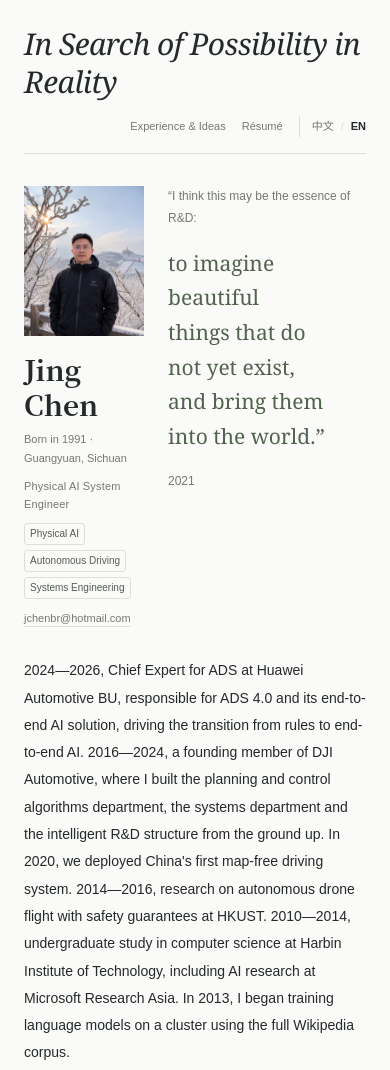
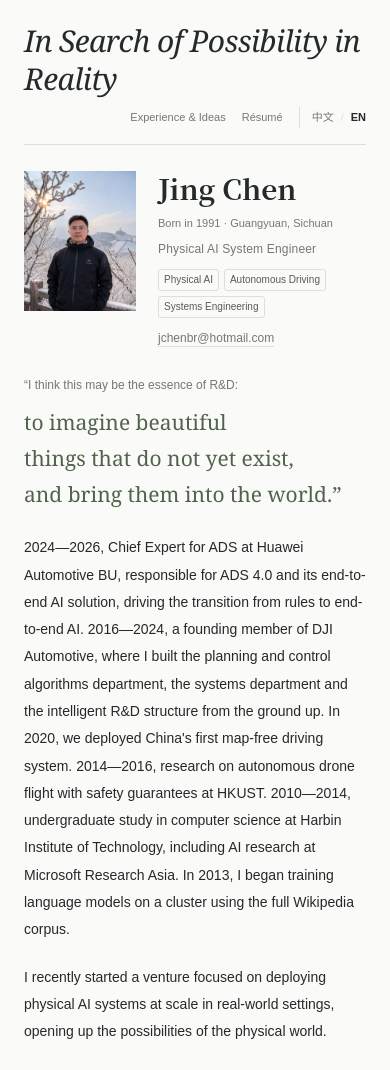
Before and after one commit to jchenbr1991/jchenbr1991.github.io, a plain HTML site: page en.html in a window 390 px wide. Shown: the top 1070 px of the page. Drawn offline with Linux system fonts and the light colour scheme.

Commit message:
Publish approved two-column homepage and remove quote year

```diff
--- a/en.html
+++ b/en.html
@@ -4,7 +4,7 @@
 <meta charset="utf-8"><meta name="viewport" content="width=device-width,initial-scale=1">
 <title>In Search of Possibility in Reality</title>
 <meta name="description" content="Jing Chen, Physical AI System Engineer. Experiences and ideas from Microsoft Research Asia, HKUST, DJI Automotive and Huawei ADS, and the next step toward autonomous physical AI systems.">
-<meta name="theme-color" content="#fafaf8"><link rel="canonical" href="https://chenjing.net/en.html"><link rel="alternate" hreflang="zh-CN" href="https://chenjing.net/"><link rel="alternate" hreflang="en" href="https://chenjing.net/en.html"><link rel="stylesheet" href="styles.css?hash=288b6481c6">
+<meta name="theme-color" content="#fafaf8"><link rel="canonical" href="https://chenjing.net/en.html"><link rel="alternate" hreflang="zh-CN" href="https://chenjing.net/"><link rel="alternate" hreflang="en" href="https://chenjing.net/en.html"><link rel="stylesheet" href="styles.css?hash=75ebc222e5">
 </head>
 <body><a class="skip" href="#main">Skip to content</a><div class="page">
 <header class="header"><h1 class="page-title"><a class="home" href="#main">In Search of Possibility in Reality</a></h1><nav aria-label="Main navigation"><a href="#journey">Experience &amp; Ideas</a><a href="#resume">Résumé</a><span class="language-switch" aria-label="Language"><a href="index.html" lang="zh-CN" hreflang="zh-CN">中文</a><span aria-hidden="true">/</span><a href="en.html" lang="en" aria-current="page">EN</a></span></nav></header>
@@ -12,13 +12,13 @@
 <section class="intro" aria-labelledby="name">
 <div class="hero">
 <figure class="portrait-block"><img class="portrait" src="assets/portrait.jpg" alt="Jing Chen outdoors in a winter landscape" width="1122" height="1402" fetchpriority="high"><figcaption class="identity"><h2 id="name">Jing Chen</h2><p class="personal">Born in 1991 · Guangyuan, Sichuan</p><p class="position">Physical AI System Engineer</p><ul class="profile-tags" aria-label="Areas of work"><li>Physical AI</li><li>Autonomous Driving</li><li>Systems Engineering</li></ul><p class="email"><a href="mailto:jchenbr@hotmail.com">jchenbr@hotmail.com</a></p></figcaption></figure>
-
-<figure class="quote-block"><blockquote><p class="quote-lead">“I think this may be the essence of R&amp;D:</p><p class="quote-main"><span>to imagine beautiful things that do not yet exist,</span><span>and bring them into the world.”</span></p></blockquote><figcaption>2021</figcaption></figure>
-</div>
+<div class="hero-content">
+<figure class="quote-block"><blockquote><p class="quote-lead">“I think this may be the essence of R&amp;D:</p><p class="quote-main"><span>to imagine beautiful things that do not yet exist,</span><span>and bring them into the world.”</span></p></blockquote></figure>
 <div class="intro-description">
 <p><span class="year-range">2024—2026</span>, Chief Expert for ADS at Huawei Automotive BU, responsible for ADS 4.0 and its end-to-end AI solution, driving the transition from rules to end-to-end AI. <span class="year-range">2016—2024</span>, a founding member of DJI Automotive, where I built the planning and control algorithms department, the systems department and the intelligent R&amp;D structure from the ground up. In 2020, we deployed China's first map-free driving system. <span class="year-range">2014—2016</span>, research on autonomous drone flight with safety guarantees at HKUST. <span class="year-range">2010—2014</span>, undergraduate study in computer science at Harbin Institute of Technology, including AI research at Microsoft Research Asia. In 2013, I began training language models on a cluster using the full Wikipedia corpus.</p>
 <p class="thesis">I recently started a venture focused on deploying physical AI systems at scale in real-world settings, opening up the possibilities of the physical world.</p>
-</div></section>
+</div>
+</div></div></section>
 <section class="journey section" id="journey" aria-labelledby="journey-title"><div class="section-heading"><h2 id="journey-title">Experience &amp; Ideas</h2><button class="expand-all" type="button" aria-expanded="false">Expand all</button></div>
 <details class="chapter" id="msra"><summary><span class="chapter-date">2010—2014</span><span class="chapter-summary">HIT &amp; MSRA: How can AI Computing scale?</span><span class="toggle" aria-hidden="true"></span></summary><div class="chapter-body">
 <p>During my undergraduate years, we competed in ACM-ICPC programming contests, exploring how to measure computational efficiency and make better use of limited computing resources.</p>
--- a/styles.css
+++ b/styles.css
@@ -78,3 +78,71 @@ html[lang="en"] .intro #name{letter-spacing:0}
 html[lang="en"] .intro .quote-main span{text-wrap:balance}
 
 .chapter-body p.scenario{border-left:2px solid var(--line);padding-left:14px;margin:18px 0;color:var(--body)}@media(max-width:500px){.chapter-body p.scenario{padding-left:11px;margin:16px 0}}
+
+/* Homepage: a narrow portrait column and a continuous introduction column. */
+.header{padding-top:24px}.header nav{margin-top:10px}
+.intro{padding:32px 0 36px}
+.intro .hero{display:grid;grid-template-columns:216px minmax(0,1fr);gap:48px;align-items:start;margin:0}
+.intro .portrait-block{display:block}
+.intro .portrait{grid-column:auto;grid-row:auto;width:216px;height:270px}
+.intro .identity{grid-column:auto;grid-row:auto;margin:18px 0 0;min-width:0}
+.intro #name{font-size:34px;margin-bottom:9px}
+.intro .personal{margin-bottom:8px}
+.intro .position{font-size:13px}
+.intro .profile-tags{margin-top:12px}
+.intro .email{margin-top:12px}
+.intro .hero-content{min-width:0}
+.intro .quote-block{padding:0;margin:0 0 24px}
+.intro .quote-lead{font-size:13px;line-height:1.7;margin:0 0 12px}
+.intro .quote-main{font-size:25px;line-height:1.75;letter-spacing:0;text-wrap:balance}
+.intro .quote-main span{display:block;text-wrap:balance}
+.intro .quote-block figcaption{font-size:11px;line-height:1.6;margin-top:9px}
+.intro-description p,.intro-description p.thesis{font-size:15px;line-height:1.95}
+.intro-description p{margin-bottom:20px}
+html[lang="en"] .intro .quote-main{font-size:25px;line-height:1.6}
+@media(max-width:899px){
+ .intro .hero{grid-template-columns:184px minmax(0,1fr);gap:34px}
+ .intro .portrait{width:184px;height:230px}
+ .intro #name{font-size:32px}
+ .intro .quote-main,html[lang="en"] .intro .quote-main{font-size:23px}
+ .intro-description p,.intro-description p.thesis{font-size:14px}
+}
+@media(max-width:599px){
+ .header{padding-top:22px}
+ .intro{padding:26px 0 28px}
+ .intro .hero{grid-template-columns:minmax(0,1fr);gap:26px}
+ .intro .portrait-block{display:grid;grid-template-columns:112px minmax(0,1fr);gap:22px;align-items:start}
+ .intro .portrait{width:112px;height:140px}
+ .intro .identity{margin:0}
+ .intro #name{font-size:28px;margin-bottom:8px}
+ .intro .personal{font-size:11px;line-height:1.65;margin-bottom:7px}
+ .intro .position{font-size:12px;line-height:1.6}
+ .intro .profile-tags{margin-top:10px}
+ .intro .email{font-size:12px;margin-top:11px}
+ .intro .quote-lead{font-size:12px;margin-bottom:9px}
+ .intro .quote-main{font-size:21px;line-height:1.8}
+ .intro .quote-block figcaption{font-size:11px;margin-top:8px}
+ .intro .quote-block{margin-bottom:22px}
+ html[lang="en"] .intro .quote-main{font-size:21px;line-height:1.7}
+}
+@media(max-width:359px){
+ .intro .portrait-block{grid-template-columns:96px minmax(0,1fr);gap:18px}
+ .intro .portrait{width:96px;height:120px}
+ .intro #name{font-size:26px}
+ .intro .position,.intro .email{font-size:11px}
+}
+@media print{
+ .header{padding-top:0}
+ .intro{padding:20px 0}
+ .intro .hero{grid-template-columns:120px minmax(0,1fr);gap:28px;break-inside:auto}
+ .intro .portrait-block{display:block}
+ .intro .portrait{width:120px;height:150px}
+ .intro .identity{margin-top:12px}
+ .intro #name{font-size:24px}
+ .intro .personal,.intro .position,.intro .email{font-size:8px}
+ .intro .quote-lead{font-size:9px;margin-bottom:8px}
+ .intro .quote-main,html[lang="en"] .intro .quote-main{font-size:16px}
+ .intro .quote-block figcaption{font-size:8px}
+ .intro .quote-block{margin-bottom:16px}
+ .intro-description p,.intro-description p.thesis{font-size:10px;line-height:1.7}
+}
```
Also changed, not shown: index.html (+5 -4 lines).
